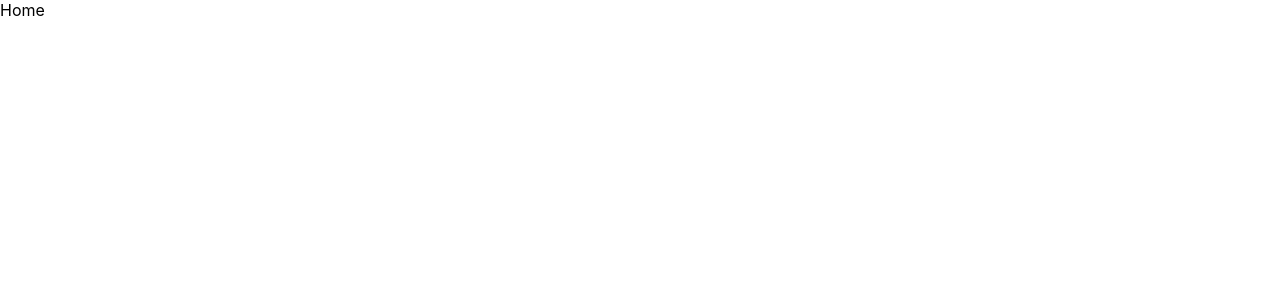
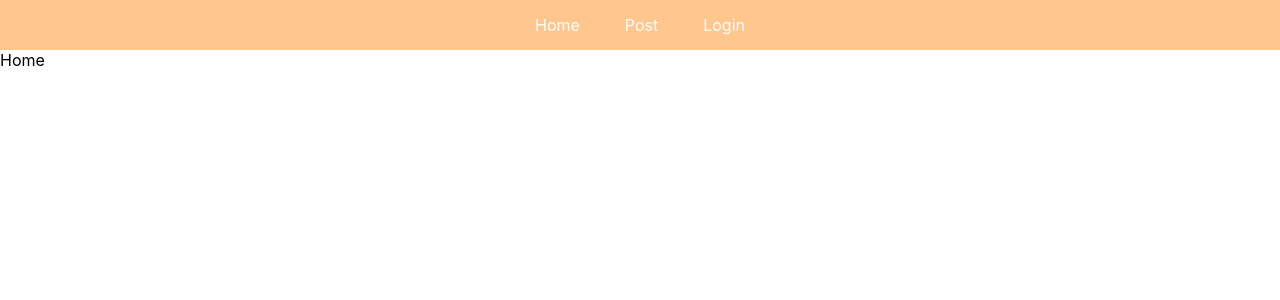
Before and after one commit to k-tsurumaki/food-diary, a React (Create React App) app: page / in a window 1280 px wide. Shown: the top 300 px of the page. Built offline with nearby package versions, Linux system fonts and the light colour scheme; the HTML template or start-up script is replaced by a standard one.

Commit message:
Navbarを追加

```diff
--- a/src/App.css
+++ b/src/App.css
@@ -1,38 +1,4 @@
-.App {
-  text-align: center;
+body {
+  --app-color: rgb(255, 198, 141);
+  --app-background: #e6ecf0;
 }
-
-.App-logo {
-  height: 40vmin;
-  pointer-events: none;
-}
-
-@media (prefers-reduced-motion: no-preference) {
-  .App-logo {
-    animation: App-logo-spin infinite 20s linear;
-  }
-}
-
-.App-header {
-  background-color: #282c34;
-  min-height: 100vh;
-  display: flex;
-  flex-direction: column;
-  align-items: center;
-  justify-content: center;
-  font-size: calc(10px + 2vmin);
-  color: white;
-}
-
-.App-link {
-  color: #61dafb;
-}
-
-@keyframes App-logo-spin {
-  from {
-    transform: rotate(0deg);
-  }
-  to {
-    transform: rotate(360deg);
-  }
-}
--- a/src/App.js
+++ b/src/App.js
@@ -4,10 +4,12 @@
 import CreatePost from "./components/CreatePost/CreatePost";
 import Login from "./components/Login/Login";
 import Logout from "./components/Logout/Logout";
+import Navbar from "./components/Navbar/Navbar";
 
 function App() {
   return (
     <Router>
+      <Navbar />
       <Routes>
         <Route path="/" element={<Home />}></Route>
         <Route path="/createpost" element={<CreatePost />}></Route>
--- /dev/null
+++ b/src/components/Navbar/Navbar.css
@@ -0,0 +1,18 @@
+nav {
+  display: flex;
+  justify-content: center;
+  align-items: center;
+  height: 50px;
+  background-color: var(--app-color);
+  gap: 45px;
+}
+
+nav a {
+    text-decoration: none;
+    color: white;
+    transition: all 0.2s;
+}
+
+nav a:hover {
+    color: gray;
+}
--- /dev/null
+++ b/src/components/Navbar/Navbar.js
@@ -0,0 +1,15 @@
+import React from "react";
+import { Link } from "react-router-dom";
+import "./Navbar.css";
+
+const Navbar = () => {
+  return (
+    <nav>
+      <Link to="/">Home</Link>
+      <Link to="/createpost">Post</Link>
+      <Link to="/login">Login</Link>
+    </nav>
+  );
+};
+
+export default Navbar;
```
